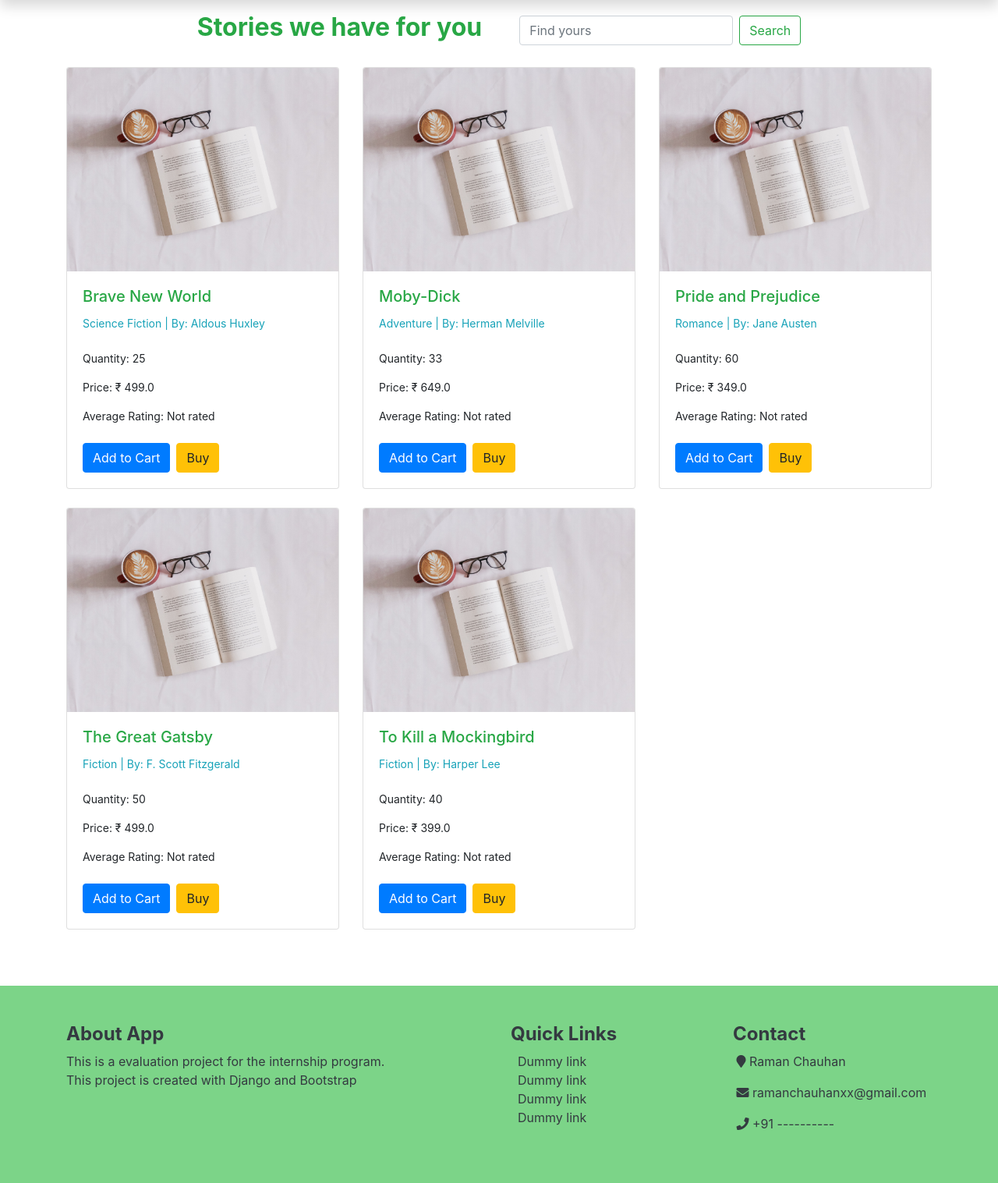
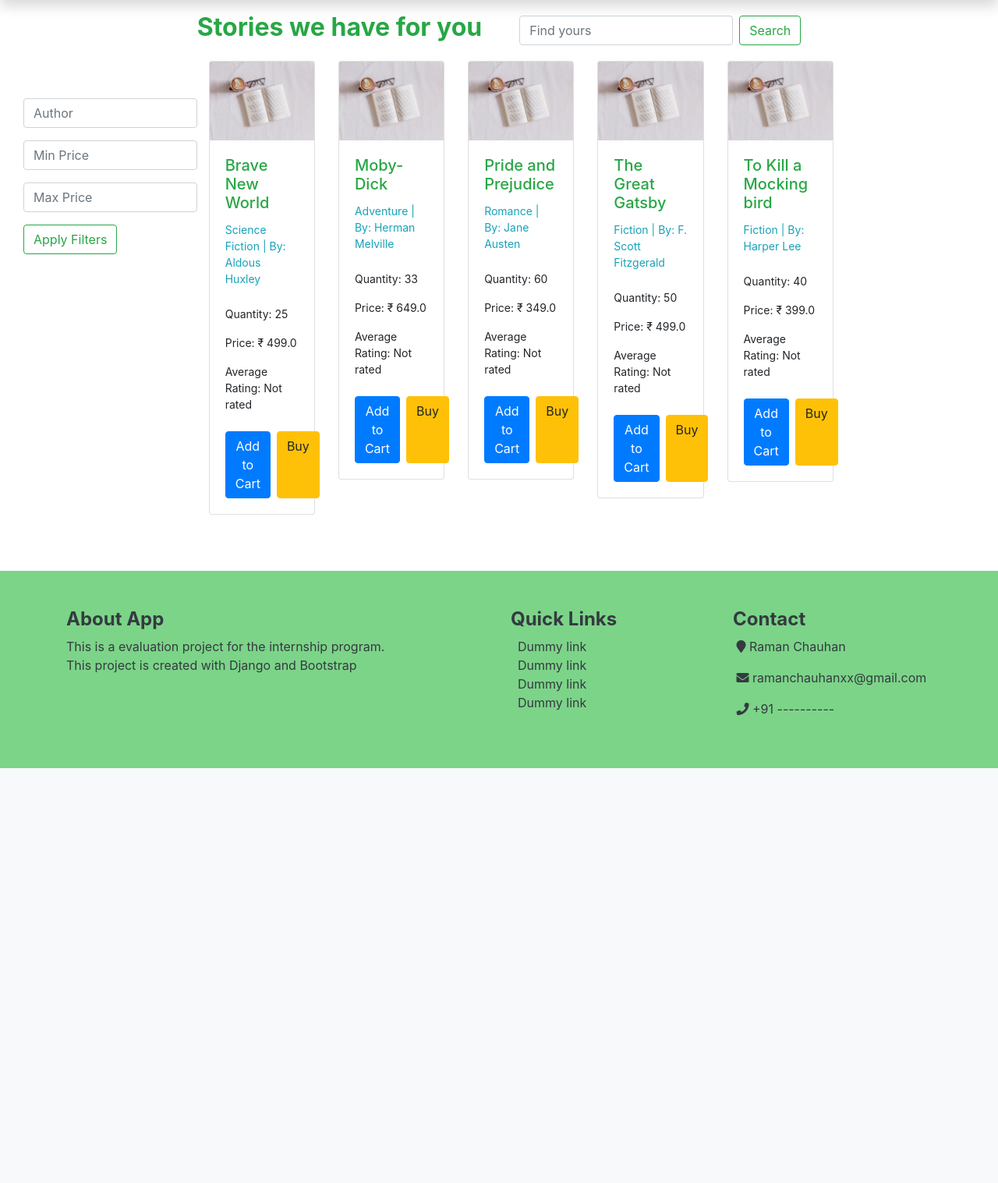
Before and after one commit to itsrcx/online-book-store, a Django app: page / in a window 1280 px wide. Shown: the part 56-1573 px from the top of the page at 78% size. After the commit the page ends 1041 px from the top, so only its background shows below. Run offline with Django 4.2, Linux system fonts and the light colour scheme; data comes from the database, SQL or seed files in the repository; some libraries are stand-ins or nearby versions.

Commit message:
filters added

```diff
--- a/src/books/forms.py
+++ b/src/books/forms.py
@@ -9,6 +9,39 @@ class ShippingAddressForm(forms.ModelForm):
 class PlaceOrderForm(forms.Form):
     place_order = forms.BooleanField(widget=forms.HiddenInput, initial=True)
 
+
+class BookFilterForm(forms.Form):
+    author = forms.CharField(
+        required=False,
+        label='',
+        max_length=100,
+        widget=forms.TextInput(attrs={'placeholder': 'Author'})
+    )
+    min_price = forms.DecimalField(
+        required=False,
+        label='',
+        min_value=0,
+        max_digits=10,
+        decimal_places=2,
+        widget=forms.NumberInput(attrs={'placeholder': 'Min Price'}))
+    max_price = forms.DecimalField(
+        required=False,
+        label='',
+        min_value=0,
+        max_digits=10,
+        decimal_places=2,
+        widget=forms.NumberInput(attrs={'placeholder': 'Max Price'})
+    )
+    def clean(self):
+        cleaned_data = super().clean()
+        min_price = cleaned_data.get('min_price')
+        max_price = cleaned_data.get('max_price')
+
+        if min_price is not None and max_price is not None and min_price > max_price:
+            raise forms.ValidationError("Minimum price should be less than or equal to maximum price.")
+
+        return cleaned_data
+
 class OrderForm(forms.ModelForm):
     class Meta:
         model = Order
--- a/src/books/templates/index.html
+++ b/src/books/templates/index.html
@@ -18,11 +18,18 @@
 {% if error_message %}
     <p class="error-message text-danger text-center"><b>{{ error_message }} &#128519;</b></p>
 {% endif %}
-<div class="container mt-4">
+<div class="container-fluid d-flex">
+    <div class="d-flex mt-5">
+        <form method="GET" action="{% url 'home' %}">
+            {{ filter_form|crispy }}
+            <button class="btn btn-outline-success" type="submit">Apply Filters</button>
+        </form>
+    </div>
+<div class="container-fluid">
     <div class="row">
         <!-- Product Cards -->
         {% for book in books %}
-        <div class="col-md-4 mb-4">
+        <div class="col-md-2 mb-4">
             <div class="card product-card">
                 <a href="{% url 'book_detail' book.slug %}"><img src="{% static 'images/thumbnail.jpg' %}" class="card-img-top" alt="{{ book.title }}"></a>
                 <div class="card-body">
@@ -48,6 +55,6 @@
         {% endfor %}
     </div>
 </div>
-
+</div>
 
 {% endblock %}
--- a/src/books/views.py
+++ b/src/books/views.py
@@ -21,8 +21,25 @@ def homeView(request):
     page = request.GET.get('page')
     books = paginator.get_page(page)
     genre = Genre.objects.all().order_by('name')
+    search_book = request.GET.get('search')
     context = {'books': books, 'genre':genre}
-    search_book = request.GET.get('search')
+
+    filter_form = BookFilterForm(request.GET)
+    if filter_form.is_valid():
+        min_price = filter_form.cleaned_data.get('min_price')
+        max_price = filter_form.cleaned_data.get('max_price')
+        author = filter_form.cleaned_data.get('author')
+        filters = Q()
+        books = Book.objects.all().order_by('title')
+        if min_price is not None:
+            filters &= Q(price__gte=min_price)
+        if max_price is not None:
+            filters &= Q(price__lte=max_price)
+        if author:
+            filters &= Q(author__icontains=author)
+        books = Book.objects.filter(filters).order_by('title')
+
+    context = {'books': books, 'genre':genre, 'filter_form':filter_form}
     if search_book:
         books = Book.objects.filter(Q(title__icontains=search_book)|Q(author__icontains=search_book)).distinct()
         paginator = Paginator(books, 9)
```
